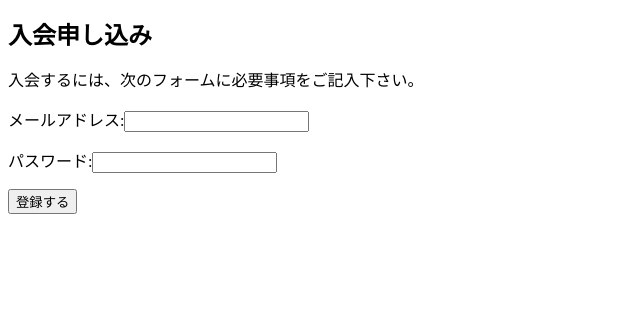
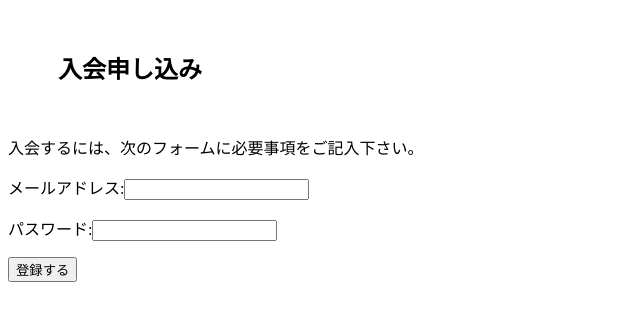
Before and after one commit to saaea/chp2sec1, a plain HTML site: page docs/index.html in a window 1280 px wide. Shown: the whole page, without its empty margins (0-640 px from the left). Drawn offline with Linux system fonts and the light colour scheme.

Commit message:
h1タグにstyle属性追加

```diff
--- a/docs/index.html
+++ b/docs/index.html
@@ -6,7 +6,7 @@
         <title>入会申し込み</title>
     </head>
 <body>
-    <h1 style="font-size:24px;">入会申し込み</h1>
+    <h1 style="font-size: 24px; margin: 50px">入会申し込み</h1>
     <p>入会するには、次のフォームに必要事項をご記入下さい。</p>
     <p>メールアドレス:<input type="email" name="mymail"></p>
     <p>パスワード:<input type="password" name="passcode"></p>
```
